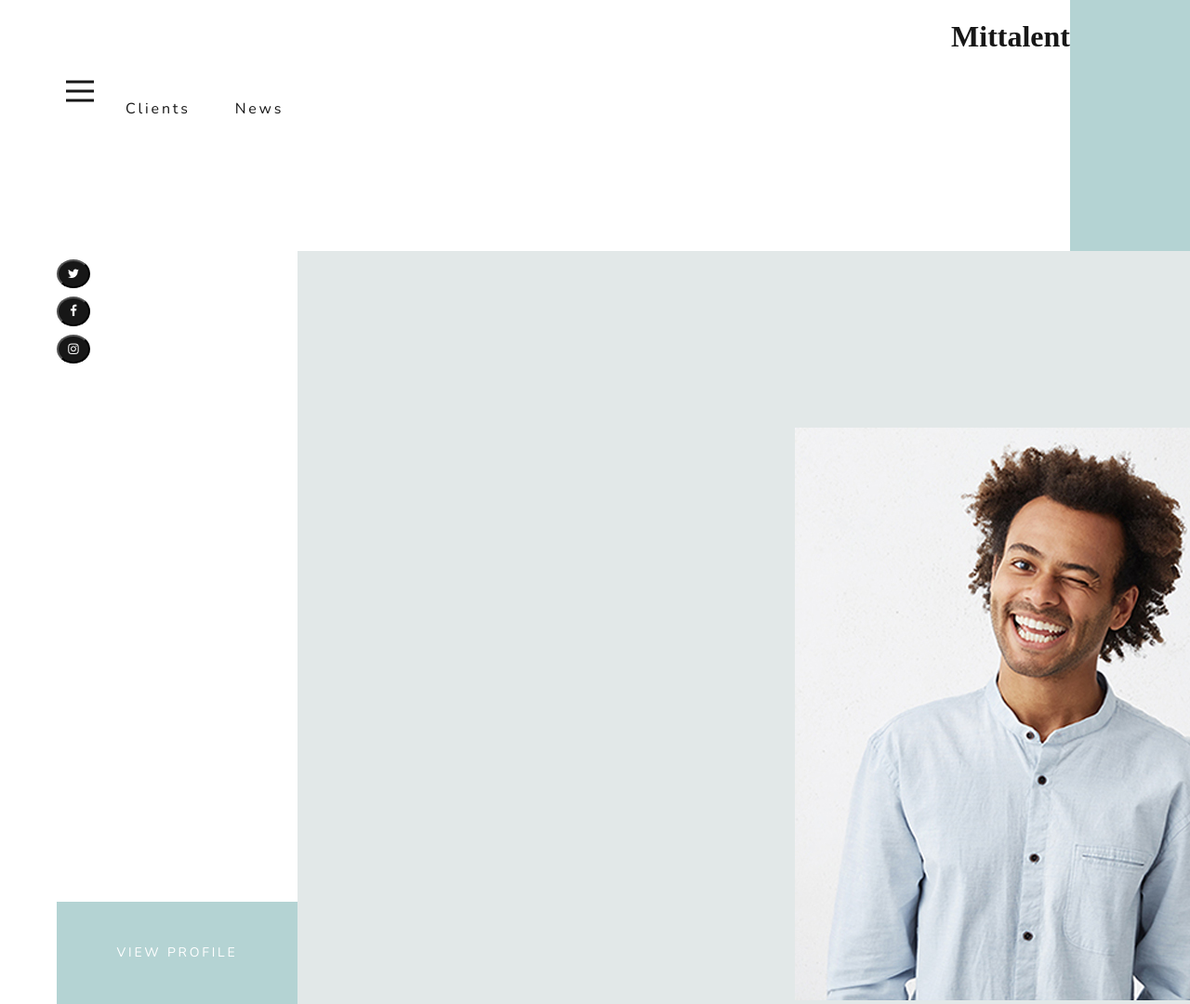
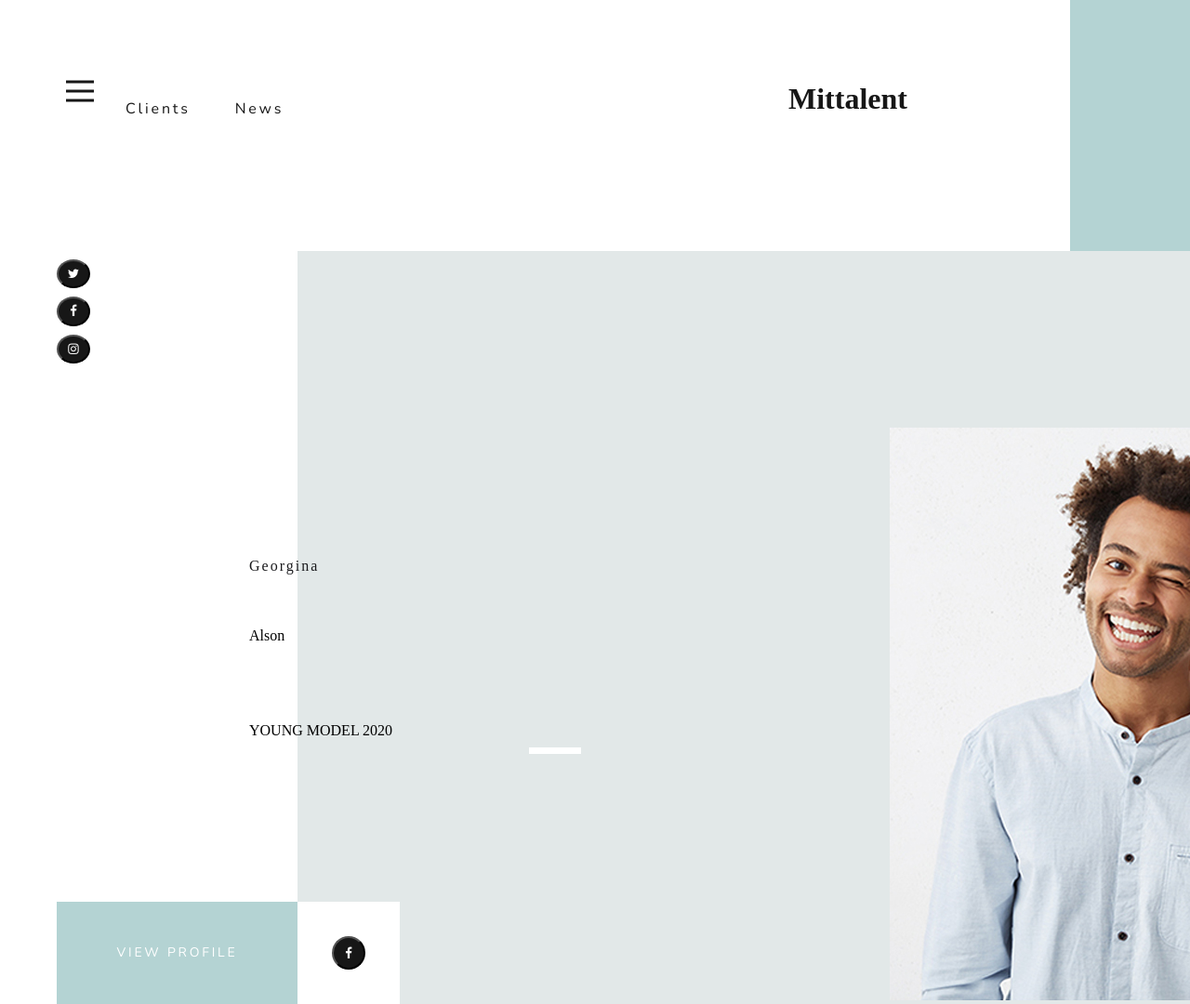
Before and after one commit to Naval63/hamburgerMenu, a website: page src/index.html in a window 1280 px wide. Shown: the top 1080 px of the page at 93% size. Drawn offline with nearby package versions, Linux system fonts and the light colour scheme; files that its build step writes are made by us from their sources.

Commit message:
add some bem class in html and add some styles and positions i scss

```diff
--- a/src/index.html
+++ b/src/index.html
@@ -53,9 +53,9 @@
                 <p class ="menu__content">News</p>
             </div>
         </nav>
-        <div class="title">
-            <h1>Mittalent</h1>
-            <div class="title_insite"></div>
+        <div class="logo">
+            <h1 class=logo__text>Mittalent</h1>
+            <div class="logo__insite"></div>
         </div>
         <div class="sidebar"></div>
         <div class="social">
@@ -70,23 +70,25 @@
             </button>
         </div>
         <div class="main">
-            <div class="img">
-                <img class="img__model" src="assets/foto.jpg" alt="">
+            <div class="main__name">
+                <p class="main__first">Georgina</p>
+                <p class="main__last">Alson</p>
             </div>
-            <div class="name">
-                <p>Alson</p>
+            <div class="main__position">
+                <p>YOUNG MODEL 2020</p>
             </div>
-            <div class="position">
-                <p>model</p>
-            </div>
-            <div class="contact">
+            <div class="main__line"></div>
+            <div class="main__contact">
                 <button class="icon-btn facebook">
                     <i class="fa fa-facebook"></i>
                 </button>
             </div>
+            <div class="main__img">
+                <img class="img__model" src="assets/foto.jpg" alt="">
+            </div>
         </div>
         <div class="profile">
-            <p>VIEW PROFILE</p>
+            <p class="profile__text">VIEW PROFILE</p>
         </div>
     </div>
 
--- a/src/scss/_aside.scss
+++ b/src/scss/_aside.scss
@@ -1,6 +1,3 @@
 .aside{
     grid-area: aside;
-    @media(max-width: 400px) {
-        grid-area: aside;
-    }
 }
--- a/src/scss/_colors.scss
+++ b/src/scss/_colors.scss
@@ -4,3 +4,4 @@ $hamburger: #2c2141;
 $aside: #b4d3d3;
 $main: #e2e8e8;
 $profile: #b4d3d3;
+$name: #1a1a1d;
--- a/src/scss/_hamburger.scss
+++ b/src/scss/_hamburger.scss
@@ -14,7 +14,7 @@
 }
 
 .hamburger--active {
-    transform: translateX(250px);
+    transform: translate(190px, -20px);
 }
 
 .hamburger__box {
@@ -71,8 +71,8 @@
 
 .navigation {
     height: 100vh;
-    width: 250px;
-    background-color: $dark;
+    width: 230px;
+    background-color: $hamburger;
     position: absolute;
     top: 0;
     left: 0;
@@ -86,27 +86,11 @@
     visibility: visible;
 }
 
-.navigation__list {
-    margin-top: 50px;
-    list-style: none;
-}
-
 .navigation__item {
-    margin-bottom: 20px;
-
+    margin: 20px;
+    padding: 16px;
     a {
-        text-decoration: none;
-        color: $light;
+    color: $light;
+    text-decoration: none;
     }
 }
-
-.sr-only {
-    border: 0;
-    clip: rect(0, 0, 0, 0);
-    height: 1px;
-    margin: -1px;
-    overflow: hidden;
-    padding: 0;
-    position: absolute;
-    width: 1px;
-}
--- a/src/scss/_main.scss
+++ b/src/scss/_main.scss
@@ -1,12 +1,56 @@
+@import'colors';
+
 .main {
     grid-area: main;
+    position: relative;
     background-color: $main;
-    display: flex;
-    align-items: flex-end;
-    justify-content: flex-end;
 
-    @media(max-width: 400px) {
-        grid-area: title;
+    .main__name {
+        position: absolute;
+        top: 273px;
+        left: -52px;
+        size: 101px;
+        .main__first, .main__second {
+            line-height: 100px;
+            letter-spacing: 2.02px;
+            color: $name;
+        }
     }
+    .main__contact {
+        position: absolute;
+        display: flex;
+        align-items: center;
+        justify-content: center;
+        width: 110px;
+        height: 110px;
+        background-color: $light;
+        bottom: 0;
+        left: 0;
+        [class^="icon-btn"] {
+            width: 36px;
+            height: 36px;
+            border-radius: 50%;
+            background-color: $dark;
+            color: $light;
+        }
+    }
+    .main__img {
+        position: absolute;
+        bottom: 0;
+        right: 0;
+    }
+    .main__position {
+        position: absolute;
+        bottom: 269px;
+        left: -52px;
+    }
+    .main__line {
+        position: absolute;
+        bottom: 269px;
+        left: 249px;
+        width:56px;
+        height: 7px;
+        background-color: $light;
 
+    }
 }
--- a/src/scss/_title.scss
+++ b/src/scss/_title.scss
@@ -1,10 +1,18 @@
-.title {
+.logo {
     grid-area: title;
+    position: relative;
     display: flex;
     align-items: flex-start;
     justify-content: flex-end;
     color: $dark;
-    .title_insite {
+    .logo__text{
+        position: absolute;
+        width: 225px;
+        height: 32px;
+        left: 528px;
+        top: 67px;
+    }
+    .logo__insite {
         display: flex;
         width: 290px;
         height: 270px;
```
